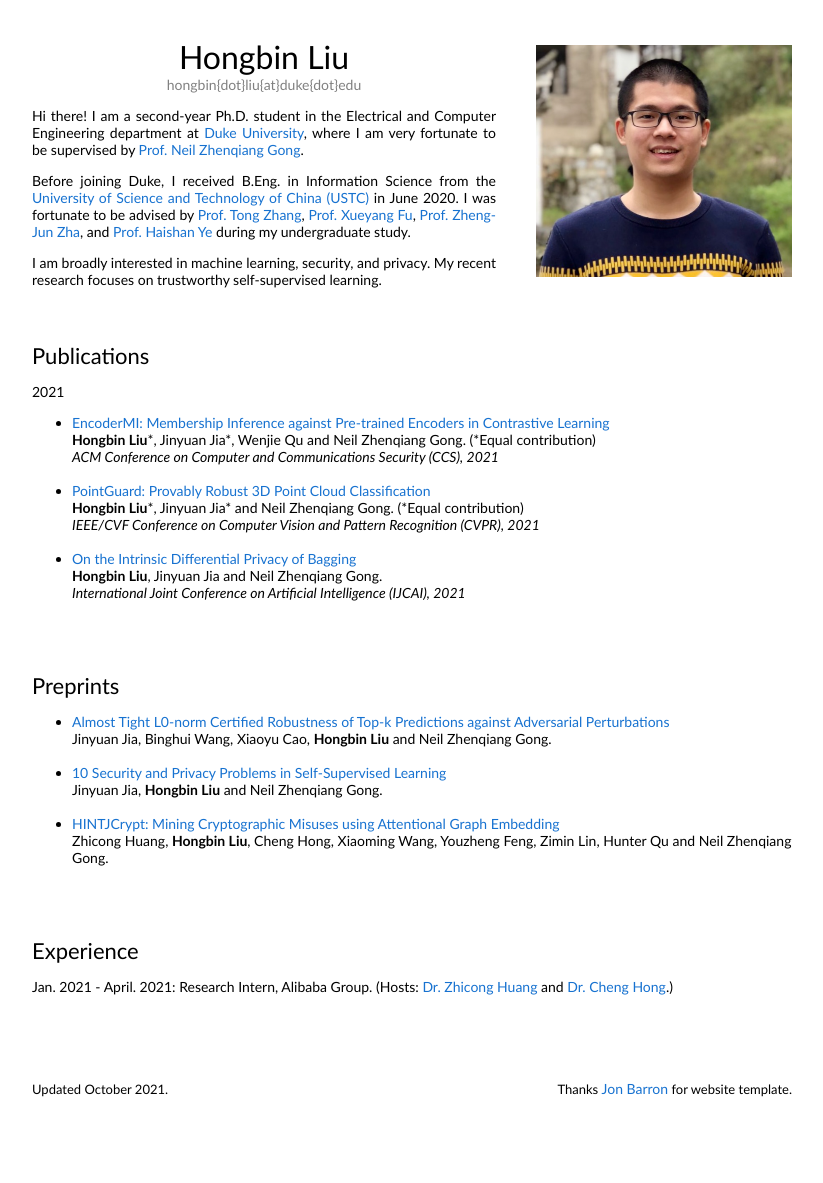
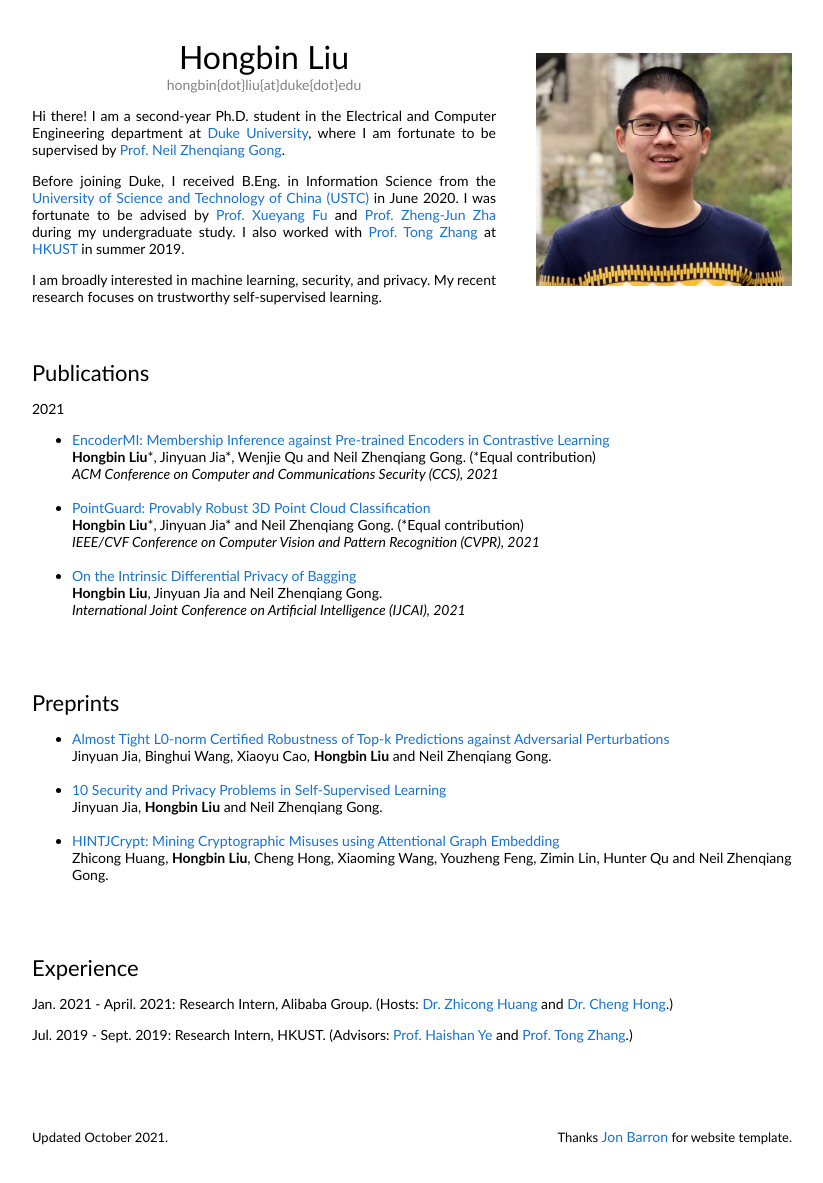
Before and after one commit to tdczlhb/tdczlhb.github.io, a plain HTML site: page index.html in a window 1280 px wide. Shown: the part 5-1188 px from the top of the page, without its empty margins (228-1051 px from the left). Before the commit the page ends 1144 px from the top, so only its background shows below. Drawn offline with Linux system fonts and the light colour scheme.

Commit message:
Update index.html

```diff
--- a/index.html
+++ b/index.html
@@ -21,10 +21,10 @@
                                     <email>hongbin{dot}liu{at}duke{dot}edu</email>
                 </font>
               </p>
-              <p style="text-align:justify">Hi there! I am a second-year Ph.D. student in the Electrical and Computer Engineering department at<a href="https://duke.edu/"> Duke University</a>, where I am very fortunate to be supervised by <a href="https://people.duke.edu/~zg70/"> Prof. Neil Zhenqiang Gong</a>.
+              <p style="text-align:justify">Hi there! I am a second-year Ph.D. student in the Electrical and Computer Engineering department at<a href="https://duke.edu/"> Duke University</a>, where I am fortunate to be supervised by <a href="https://people.duke.edu/~zg70/"> Prof. Neil Zhenqiang Gong</a>.
               </p>
               <p style="text-align:justify">
-              Before joining Duke, I received B.Eng. in Information Science from the <a href="https://en.ustc.edu.cn/"> University of Science and Technology of China (USTC) </a> in June 2020. I was fortunate to be advised by <a href="http://www.tongzhang-ml.org/">  Prof. Tong Zhang</a>, <a href="https://xueyangfu.github.io/"> Prof. Xueyang Fu</a>, <a href="http://en.auto.ustc.edu.cn/2021/0616/c26828a513174/page.htm"> Prof. Zheng-Jun Zha</a>, and <a href="http://som.xjtu.edu.cn/info/1014/5358.htm">Prof. Haishan Ye</a> during my undergraduate study.
+              Before joining Duke, I received B.Eng. in Information Science from the <a href="https://en.ustc.edu.cn/"> University of Science and Technology of China (USTC) </a> in June 2020. I was fortunate to be advised by <a href="https://xueyangfu.github.io/"> Prof. Xueyang Fu</a> and <a href="http://en.auto.ustc.edu.cn/2021/0616/c26828a513174/page.htm"> Prof. Zheng-Jun Zha</a> during my undergraduate study. I also worked with <a href="http://www.tongzhang-ml.org/">  Prof. Tong Zhang</a> at <a href="https://hkust.edu.hk/home">HKUST</a> in summer 2019.
               </p>
               <p style="text-align:justify">
                 I am broadly interested in machine learning, security, and privacy. My recent research focuses on trustworthy self-supervised learning.
@@ -95,6 +95,7 @@
             <td>
               <heading>Experience</heading>
               <p> Jan. 2021 - April. 2021: Research Intern, Alibaba Group. (Hosts: <a href="https://zicofish.github.io/"> Dr. Zhicong Huang</a> and <a href="https://alibaba-gemini-lab.github.io/docs/about/">Dr. Cheng Hong</a>.) </p>
+              <p> Jul. 2019 - Sept. 2019: Research Intern, HKUST. (Advisors: <a href="http://som.xjtu.edu.cn/info/1014/5358.htm">Prof. Haishan Ye</a> and <a href="http://www.tongzhang-ml.org/">  Prof. Tong Zhang</a>.) </p>
             </td>
           </tr>
         </tbody></table>
```
